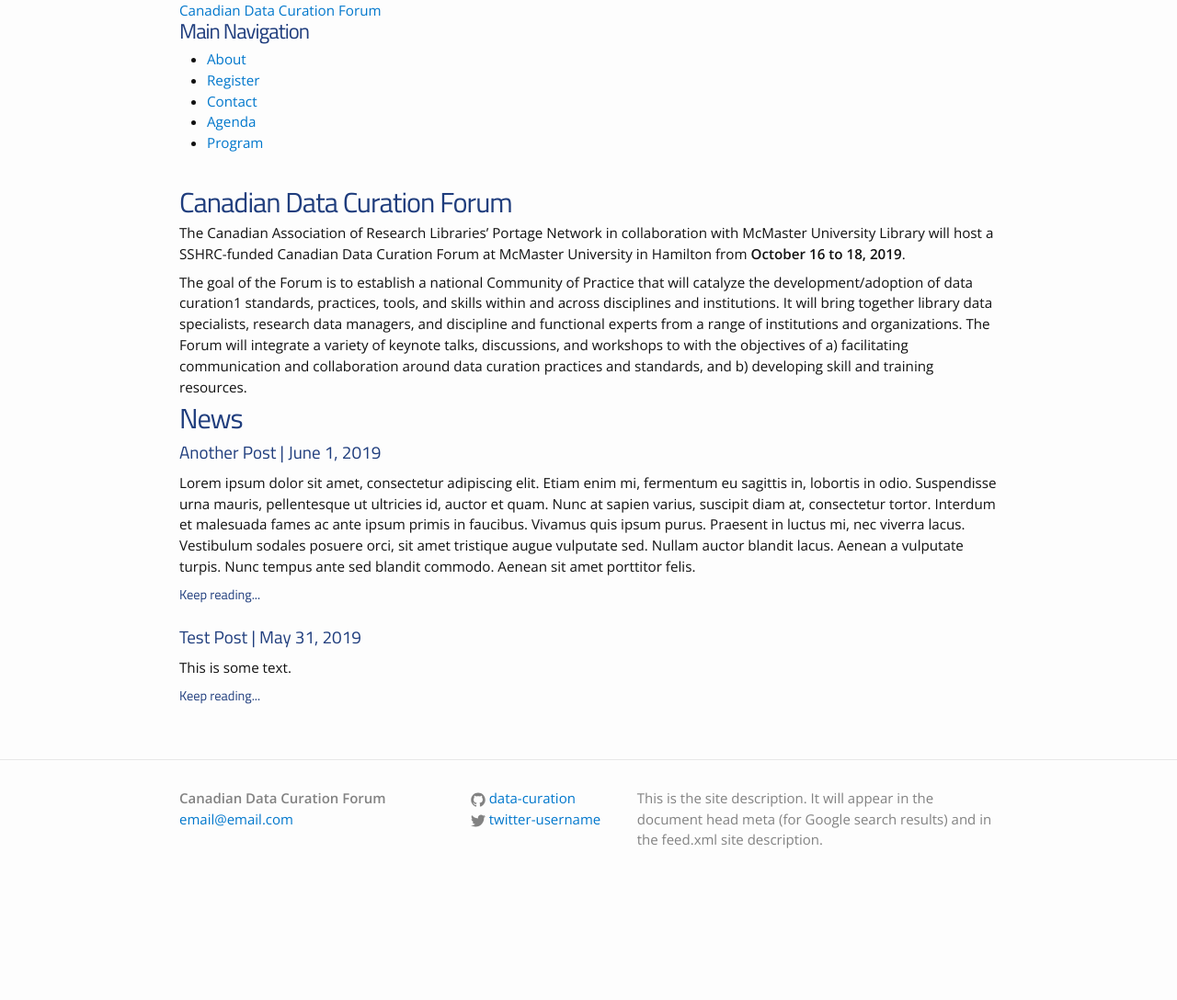
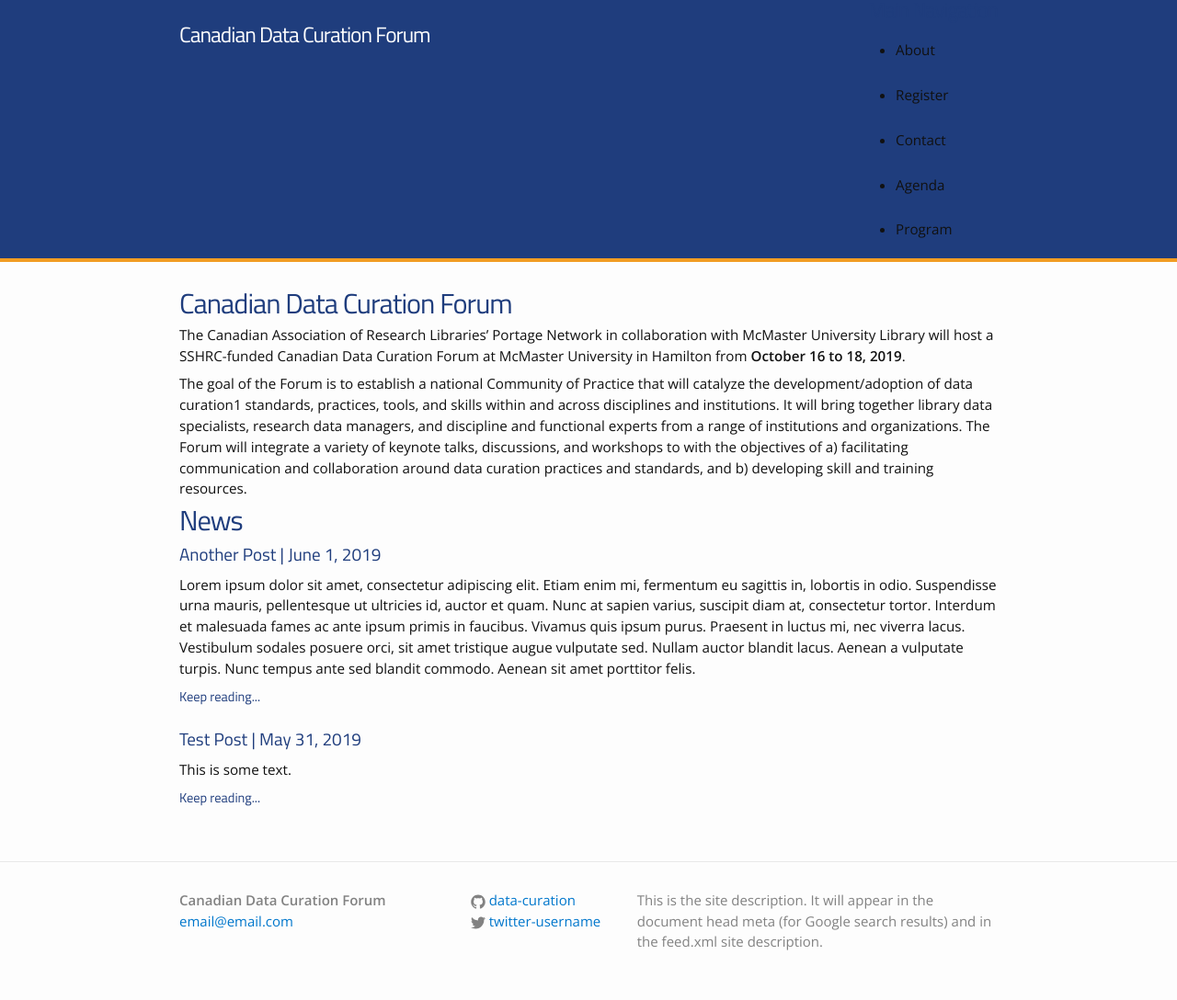
Before and after one commit to data-curation/data-curation.github.io, a Jekyll site: the page built from index.md, in a window 1280 px wide. Shown: the whole page at 92% size. Built offline with Jekyll 4.4.1, drawn with Linux system fonts in a browser that asks for light colours; before the commit the page ends 977 px from its top, so only the background shows below that.

Commit message:
Update _layout.scss

```diff
--- a/_sass/_layout.scss
+++ b/_sass/_layout.scss
@@ -1,35 +1,73 @@
+/**
+ * Site header
+ */
+.site-header {
+  border-top: 0px solid $grey-color-dark;
+  border-bottom: 4px solid $clemson-orange;
+  min-height: $spacing-unit * 1.865;
+  background: $clemson-blue;
+    // Positioning context for the mobile navigation icon
+  position: relative;
+}
 
+.site-title {
+   @include relative-font-size(1.625);
+    line-height: $base-line-height * $base-font-size * 2.25;
+    letter-spacing: -1px;
+    margin-bottom: 0;
+    float: left;
+    font-weight: 500;
+		font-family: 'Titillium Web', sans-serif;
+    color: #ffffff;
+    &,
+    &:visited {
+        color: #ffffff;
+    }
+    &,
+    &:hover {
+	text-decoration: none;
+}
+}
 
-/* .site-nav {
+.site-nav {
   float: right;
-    line-height: 40px;
-		margin-top: 15px;
+  line-height: $base-line-height * $base-font-size * 2.25;
+
+  .nav-trigger {
+      display: none;
+  }
 
   .menu-icon {
     display: none;
   }
 
   .page-link {
-        color: #ffffff;
-    background: #f66733;
+    color: $text-color;
     line-height: $base-line-height;
 
-        // Gaps between nav items, but not on the first one
-        &:not(:first-child) {
-            margin-left: 20px;
+    // Gaps between nav items, but not on the last one
+    &:not(:last-child) {
+      margin-right: 20px;
     }
   }
-
-
 
   @include media-query($on-palm) {
     position: absolute;
     top: 9px;
-        right: 30px;
+    right: $spacing-unit / 2;
     background-color: $background-color;
     border: 1px solid $grey-color-light;
     border-radius: 5px;
     text-align: right;
+
+    label[for="nav-trigger"] {
+      display: block;
+      float: right;
+      width: 36px;
+      height: 36px;
+      z-index: 2;
+      cursor: pointer;
+    }
 
     .menu-icon {
       display: block;
@@ -41,21 +79,16 @@
       text-align: center;
 
       > svg {
-                width: 18px;
-                height: 15px;
-
-                path {
         fill: $grey-color-dark;
       }
     }
-        }
 
-        .trigger {
+    input ~ .trigger {
       clear: both;
       display: none;
     }
 
-        &:hover .trigger {
+    input:checked ~ .trigger {
       display: block;
       padding-bottom: 5px;
     }
@@ -63,12 +96,14 @@
     .page-link {
       display: block;
       padding: 5px 10px;
+
+      &:not(:last-child) {
+        margin-right: 0;
+      }
+      margin-left: 20px;
     }
   }
 }
-*/
-
-
 
 /**
  * Site footer
```
Lines whose indentation alone changed are shown as unchanged.
